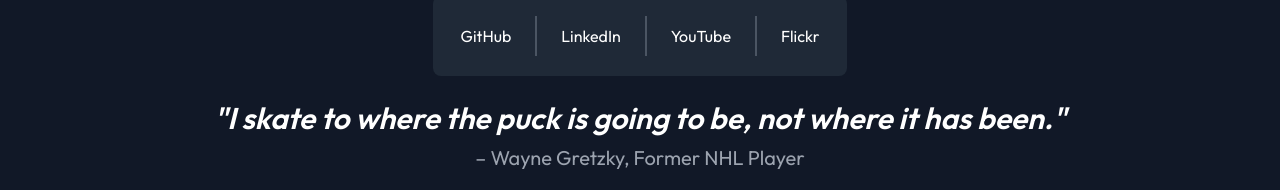
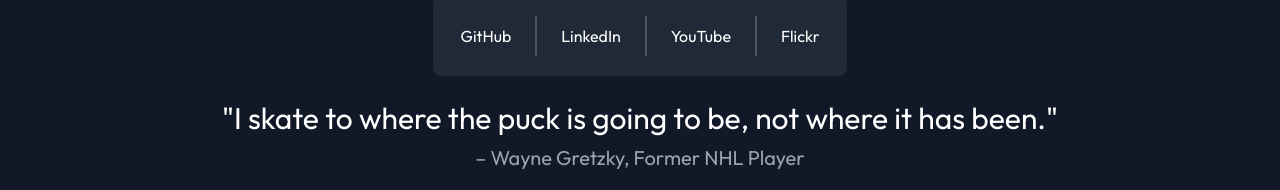
Before and after one commit to wonmor/johnS-web, a Next.js app: page / in a window 1280 px wide. Shown: the part 349-539 px from the top of the page. Built offline with nearby package versions, Linux system fonts and the light colour scheme.

Commit message:
Added React Three Fiber

```diff
--- a/app/layout.tsx
+++ b/app/layout.tsx
@@ -1,6 +1,5 @@
 import Image from "next/image";
 import Script from "next/script";
-import Link from "next/link";
 
 import { Outfit } from "next/font/google";
 
@@ -9,7 +8,7 @@ import "./globals.css";
 const outfit = Outfit({ subsets: ["latin"] });
 
 export const metadata = {
-  title: "johnS",
+  title: "John Seong",
   description: "Hi, I’m John. I’m a software engineer.",
 };
 
--- a/app/page.tsx
+++ b/app/page.tsx
@@ -5,7 +5,7 @@ export default function Portfolio() {
     <div className="flex flex-col items-center justify-center px-6 pb-6 bg-gray-900 text-white">
       {/* Inspirational Quote */}
       <section className="text-center p-6">
-        <h2 className="text-3xl font-semibold italic text-white">"I skate to where the puck is going to be, not where it has been."</h2>
+        <h2 className="text-3xl text-white">"I skate to where the puck is going to be, not where it has been."</h2>
         <p className="text-xl mt-2 text-gray-400">– Wayne Gretzky, Former NHL Player</p>
       </section>
 
--- a/package.json
+++ b/package.json
@@ -10,6 +10,7 @@
   },
   "dependencies": {
     "@dhaiwat10/react-link-preview": "^1.15.0",
+    "@react-three/fiber": "^8.15.16",
     "@types/node": "20.2.5",
     "@types/react": "18.2.9",
     "@types/react-dom": "18.2.4",
@@ -23,6 +24,7 @@
     "react-dom": "18.2.0",
     "react-dropdown": "^1.11.0",
     "tailwindcss": "3.3.2",
+    "three": "^0.161.0",
     "typescript": "5.1.3"
   }
 }
```
